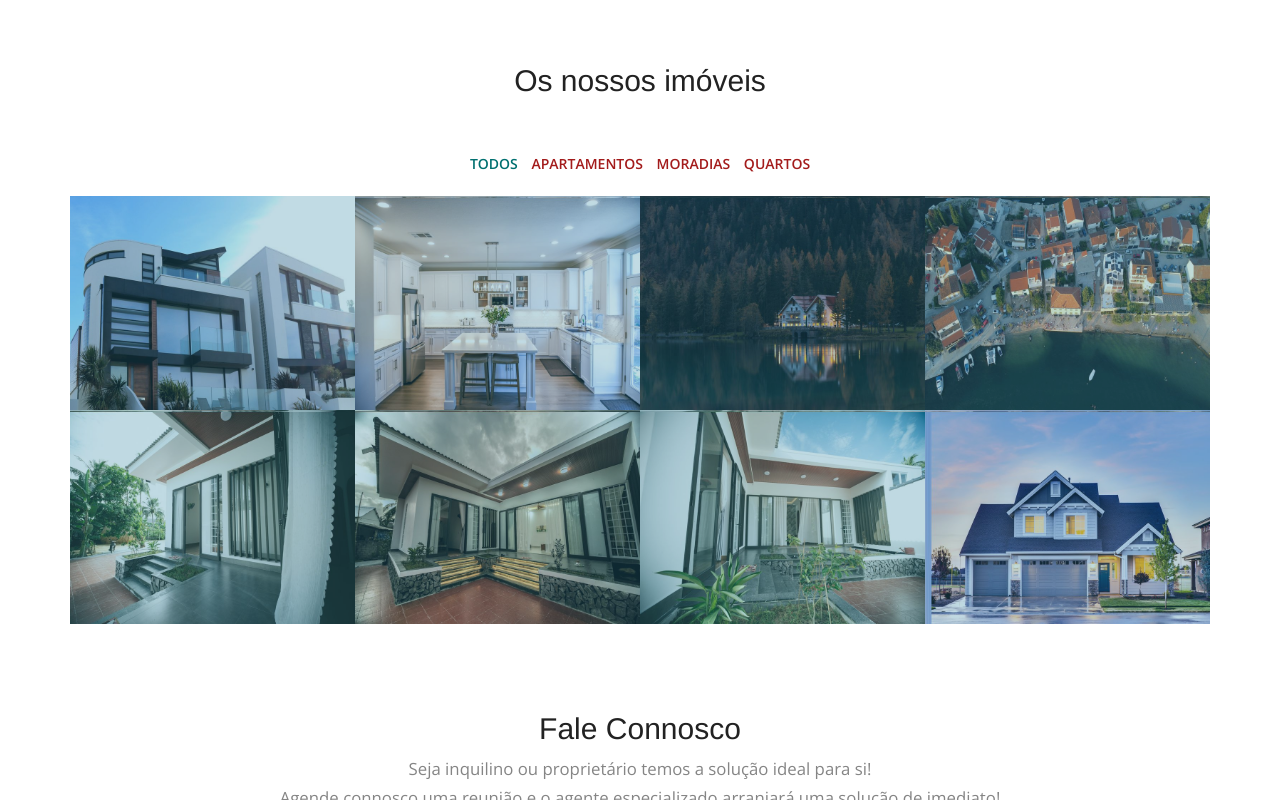
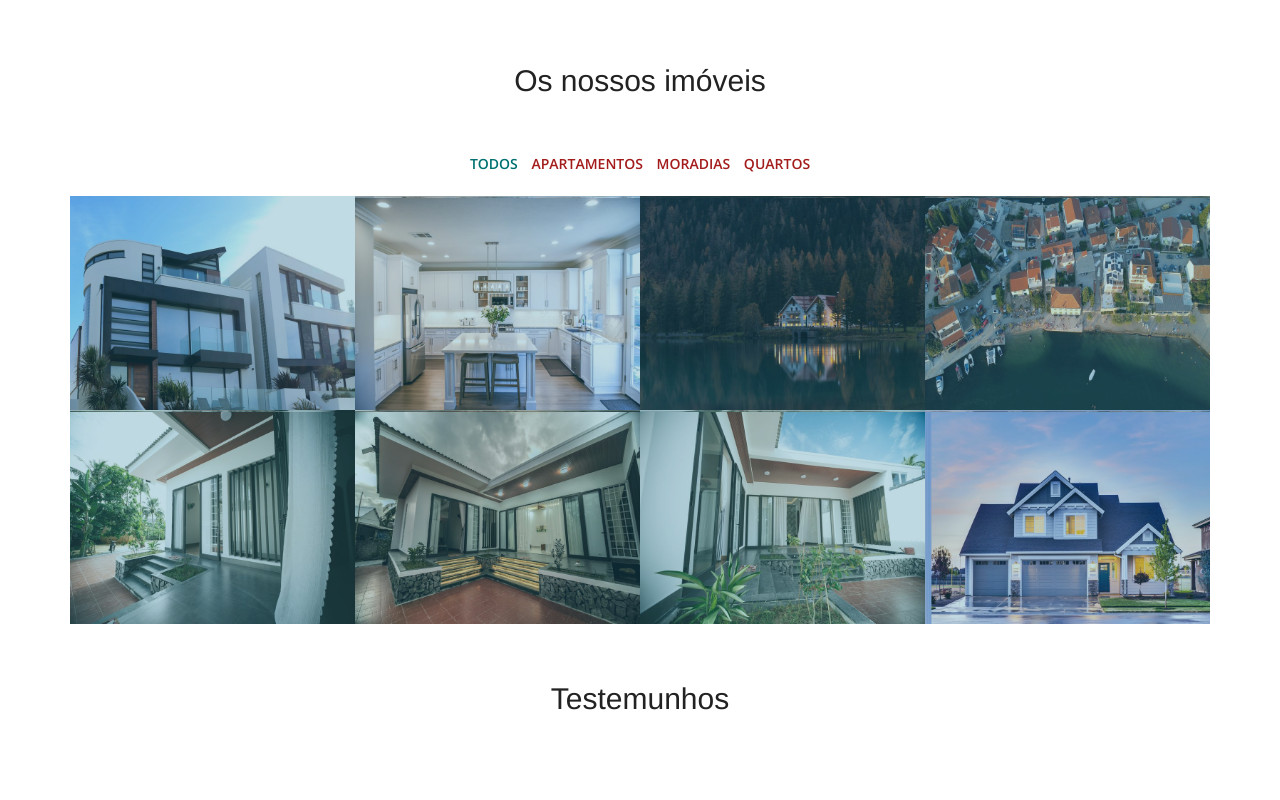
Before and after one commit to TonyBalde18/Real-Estate-Landing-Page, a plain HTML site: page index.html in a window 1280 px wide. Shown: the part 2000-2800 px from the top of the page. Drawn offline with nearby package versions, Linux system fonts and the light colour scheme.

Commit message:
testimonials section

```diff
--- a/index.html
+++ b/index.html
@@ -59,6 +59,11 @@
               <li><a href="#services" class="scroll-link">Serviços</a></li>
               <li><a href="#aboutUs" class="scroll-link">Quem Somos?</a></li>
               <li><a href="#work" class="scroll-link">Imóveis</a></li>
+              <li>
+                <a href="#testimonials" class="scroll-link"
+                  >Testemunhos de Clientes</a
+                >
+              </li>
               <li><a href="#contactUs" class="scroll-link">Contactos</a></li>
             </ul>
           </div>
@@ -337,6 +342,15 @@
         </div>
       </div>
     </section>
+    <section id="testimonials">
+      <div class="container">
+        <div class="row">
+          <div class="heading text-center">
+            <h2>Testemunhos</h2>
+          </div>
+        </div>
+      </div>
+    </section>
     <section id="contactUs" class="contact-parlex">
       <div class="parlex-back">
         <div class="container">
@@ -345,7 +359,7 @@
               <!-- Heading -->
               <h2>Fale Connosco</h2>
               <p>
-                Seja inquilino ou proprietário temos a solução ideal para si!<br/>
+                Seja inquilino ou proprietário temos a solução ideal para si!<br />
                 Agende connosco uma reunião e o agente especializado arranjará
                 uma solução de imediato!
               </p>
@@ -432,7 +446,6 @@
               <a href="#"><i class="fa fa-linkedin"></i></a>
             </div>
           </div>
-          </div>
         </div>
       </div>
     </footer>
```
